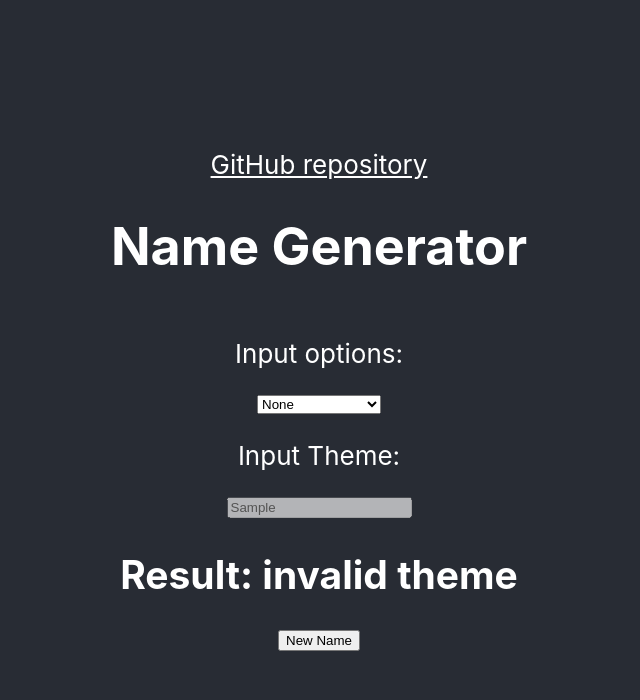
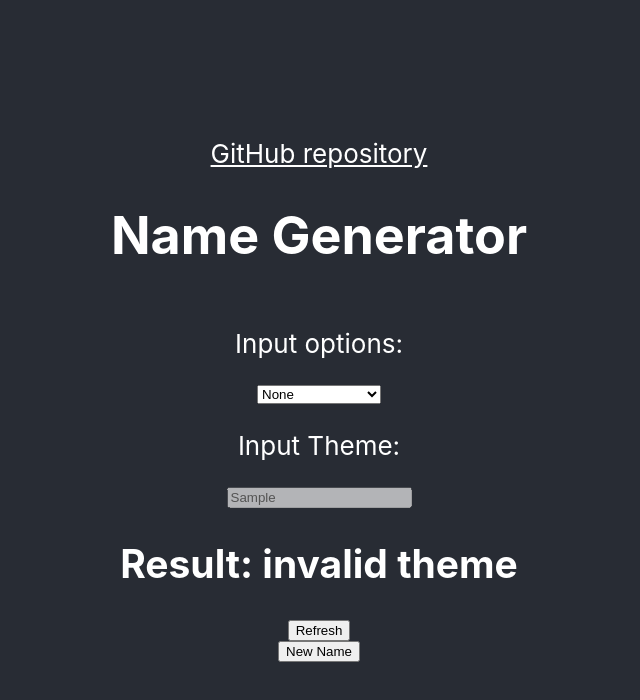
Before and after one commit to jlrzhen/name-generator, a React (Create React App) app: page / in a window 1280 px wide. Both pictures are taken after typing "Sample" into the empty fields and a click on the button "Generate Name". Shown: the top 700 px of the page, without its empty margins (321-961 px from the left). Built offline with nearby package versions, Linux system fonts and the light colour scheme; no server answers.

Commit message:
Added refresh button

```diff
--- a/src/App.js
+++ b/src/App.js
@@ -6,6 +6,8 @@ function App() {
   const [input, setInput] = useState(null);
 
   const handleClick = () => {
+
+    setName(null);
 
     if(!input) {
       setName("invalid input");
@@ -48,7 +50,7 @@ function App() {
             }
           }
 
-          // TODO: Add refresh button to find new names with same theme
+          // TODO: Work on CSS
 
           /* Convert array of names to string */
           let newNamesString = "";
@@ -100,6 +102,7 @@ function App() {
         {!name ? <button onClick={handleClick}>Generate Name</button>
         : <>
         <h2>Result: {name}</h2>
+        <button onClick={handleClick}>Refresh</button>
         <button onClick={handleReset}>New Name</button>
         </>}
       </header>
```
